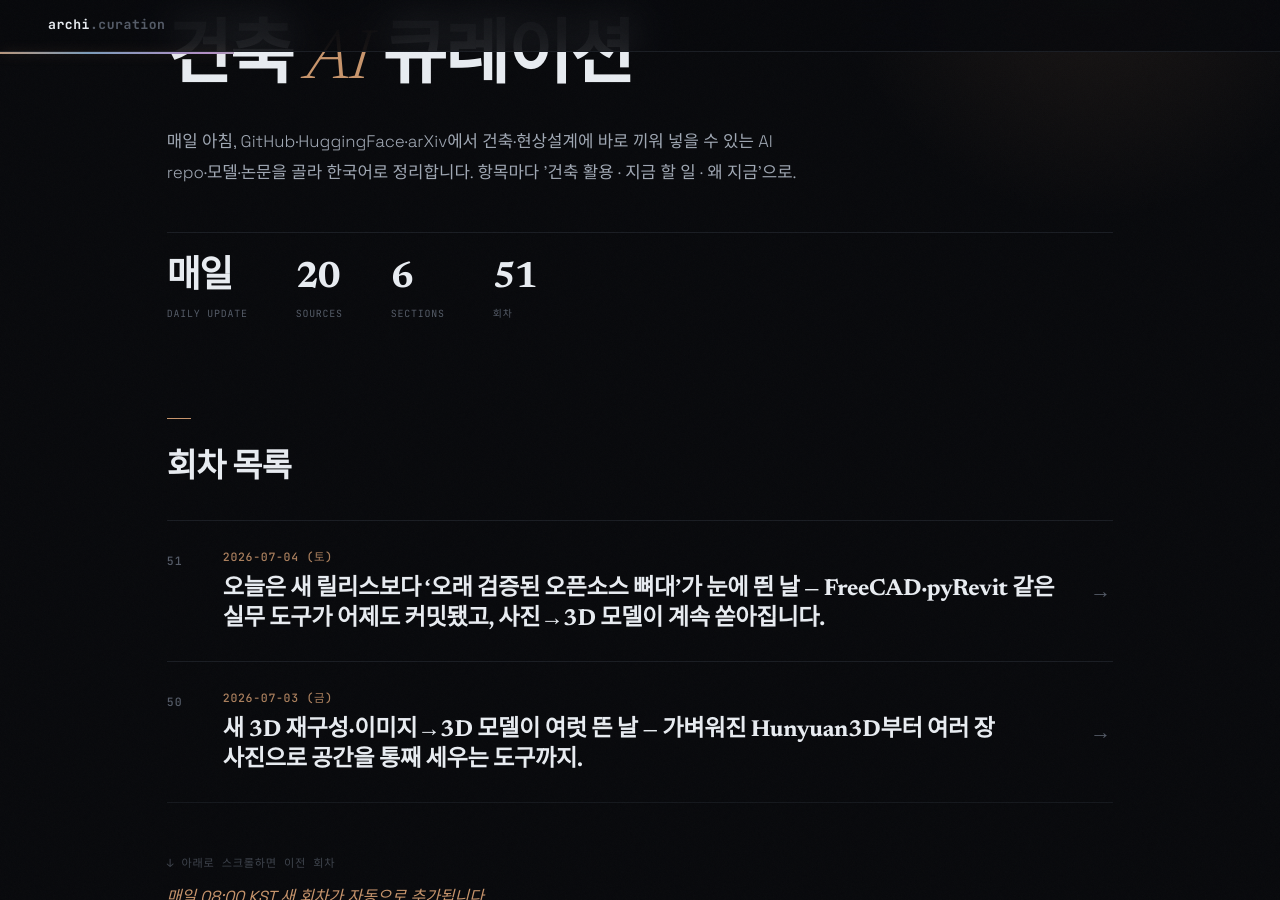
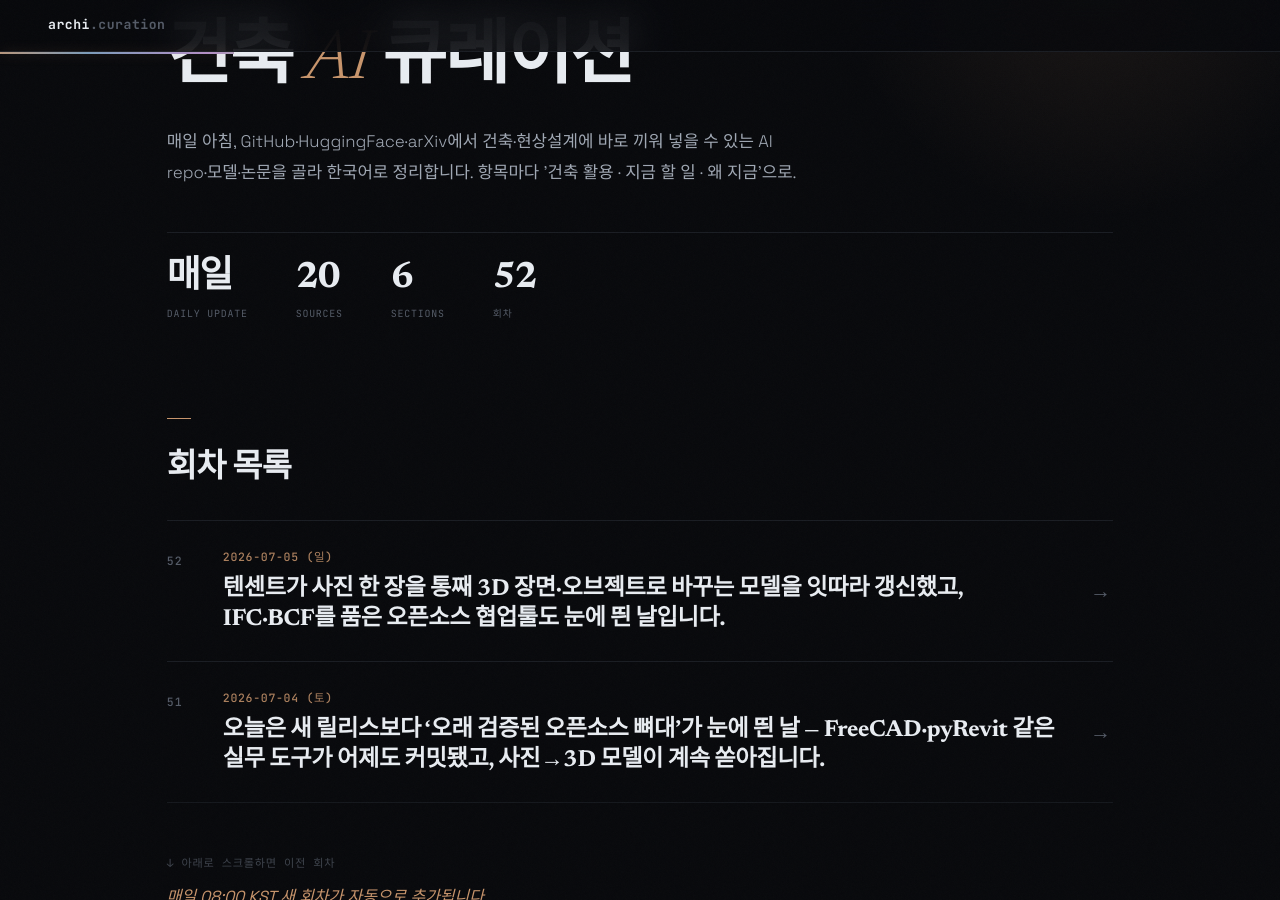
Before and after one commit to ghkch5gh-jpg/ainews-curation, a Jekyll site: the page built from index.md, in a window 1280 px wide and 900 px high, scrolled down 190 px. Built offline with Jekyll 4.4.1, drawn with Linux system fonts in a browser that asks for light colours; some web fonts are replaced.

Commit message:
daily: 2026-07-05

```diff
--- /dev/null
+++ b/2026-07-05_일.md
@@ -0,0 +1,111 @@
+---
+title: 2026-07-05 (일)
+eyebrow: ARCH · AI CURATION
+hero_title: "2026 · 07 · 05 <em>(일)</em>"
+description: "텐센트가 사진 한 장을 통째 3D 장면·오브젝트로 바꾸는 모델을 잇따라 갱신했고, IFC·BCF를 품은 오픈소스 협업툴도 눈에 띈 날입니다."
+summary: 텐센트가 사진 한 장을 통째 3D 장면·오브젝트로 바꾸는 모델을 잇따라 갱신했고, IFC·BCF를 품은 오픈소스 협업툴도 눈에 띈 날입니다.
+---
+
+<div class="news">
+<section class="news-flow-sec reveal"><h2 class="news-flow__t">이번 회차 흐름</h2><div class="news-flow"><p>안녕하세요! 오늘은 '사진 한 장 → 3D'가 다시 주인공이었습니다. 텐센트가 장면 전체를 만들어주는 HY-World 2.0과 단일 오브젝트용 Hunyuan3D 2.1을 함께 손봤고, arXiv에는 가우시안 스플래팅(사진 여러 장을 점 구름처럼 쌓아 3D로 재구성하는 방식)을 더 빠르고 깔끔하게 만드는 논문이 하루에도 여러 편 올라왔어요. 다만 이 논문들은 아직 공개 코드 링크가 확인되지 않아 오늘은 '흐름'으로만 짚습니다. 반대편에는 화려한 AI 대신, IFC 뷰어와 BCF 이슈 추적을 통째로 품은 오픈소스 협업툴처럼 실무를 조용히 받쳐주는 도구도 있었습니다. 새로 걸린 자료 자체는 많지 않았지만, '컨셉을 3D로 굳히는 쪽'과 '모델 위에서 협업·검토하는 쪽' 두 축이 뚜렷했던 하루예요.</p></div></section>
+<section class="news-sec">
+<h2 class="news-sec__t">오늘의 헤드라인</h2>
+<article class="ni reveal">
+  <header class="ni__h">
+    <span class="ni__n">01</span>
+    <a class="ni__t" href="https://huggingface.co/tencent/HY-World-2.0" target="_blank" rel="noopener">텐센트 HY-World 2.0 — 사진 한 장을 '걸어다닐 수 있는 3D 장면'으로 <span class="ni__arrow">↗</span></a>
+    <span class="ni__tr"><span class="ni__src">HuggingFace</span><span class="ni__score">7/10</span></span>
+  </header>
+  <p class="ni__body">이미지 한 장을 넣으면 오브젝트 하나가 아니라 공간·배경까지 통째로 3D 장면으로 만들어주는 모델입니다. 스케치업에서 손으로 매스를 쌓던 걸, 컨셉 렌더 한 장이 대신 세워주는 셈이에요. 앞서 나온 Hunyuan3D가 '물건 하나'를 3D로 떴다면, 이건 '주변 맥락이 있는 장면'을 노립니다. 무게는 있지만 HuggingFace(모델·코드가 모이는 저장소)에서 바로 받아 쓸 수 있습니다.</p>
+  <ul class="ni__pts"><li>단일 이미지 → 오브젝트가 아닌 '장면 전체' 3D 재구성</li><li>컨셉 렌더·대지 사진을 공간감 있는 3D 맥락으로 확장</li><li>HuggingFace에서 가중치 공개, 로컬 실행 가능</li></ul>
+  <div class="ni__meta">
+    <div class="ni__row"><dt>얻는 것</dt><dd>현상설계 초반, 손으로 그린 조감 컨셉 한 장을 돌려볼 수 있는 3D 장면으로 빠르게 굳혀 발주처 앞에서 마우스로 돌려 보여줄 수 있습니다. 아직 치수 정확도는 실시설계용이 아니라 '분위기·매스 확인용'으로 보는 게 솔직합니다.</dd></div>
+    <div class="ni__row ni__row--do"><dt>지금 할 일</dt><dd><p class="ni__do-text">HuggingFace 페이지에서 'Use this model' 안내를 따라 가중치를 내려받고, 컨셉 렌더 한 장을 넣어 장면이 얼마나 그럴듯하게 서는지 먼저 확인해보세요.</p></dd></div>
+    <div class="ni__row ni__row--why"><dt>왜 지금</dt><dd>장면 단위 생성은 오브젝트 단위보다 건축 맥락에 훨씬 가깝고, 텐센트가 이 계열을 빠르게 갱신 중이라 지금 손에 익혀둘 값어치가 있습니다.</dd></div>
+  </div>
+  <footer class="ni__f"><span class="ni__verified">✓ 원문 대조</span><a class="ni__story" href="https://huggingface.co/tencent/HY-World-2.0" target="_blank" rel="noopener">스토리 →</a></footer>
+</article>
+<article class="ni reveal">
+  <header class="ni__h">
+    <span class="ni__n">02</span>
+    <a class="ni__t" href="https://huggingface.co/tencent/Hunyuan3D-2.1" target="_blank" rel="noopener">Hunyuan3D 2.1 — 물건 사진을 OBJ로 뽑는 모델의 새 버전 <span class="ni__arrow">↗</span></a>
+    <span class="ni__tr"><span class="ni__src">HuggingFace</span><span class="ni__score">6/10</span></span>
+  </header>
+  <p class="ni__body">사진 속 물체 하나를 텍스처까지 입힌 3D 모델(OBJ 등)로 바꿔주는 도구의 최신 버전입니다. 가구·조형물·파사드 디테일 같은 걸 사진 찍듯 넣으면 3D 파일이 나온다고 보면 됩니다. 이전 2.0 대비 형상·질감 품질을 다듬은 갱신판이에요. 앞선 회차에서 다룬 2.0과는 별개 버전이라 '업데이트'로 소개합니다.</p>
+  <ul class="ni__pts"><li>단일 이미지 → 텍스처 포함 3D 메시(OBJ/GLB) 생성</li><li>2.0 대비 형상·질감 품질 개선한 새 버전</li><li>가구·조형물·디테일 목업을 빠르게 3D 자산화</li></ul>
+  <div class="ni__meta">
+    <div class="ni__row"><dt>얻는 것</dt><dd>현상 패널이나 실내 투시도에 넣을 소품·가구·장식 요소를 사진 몇 장으로 3D 자산으로 만들어 Rhino·SketchUp 장면에 바로 배치할 수 있습니다. 건물 전체가 아니라 '부분 오브젝트' 채우기에 잘 맞습니다.</dd></div>
+    <div class="ni__row ni__row--do"><dt>지금 할 일</dt><dd><p class="ni__do-text">HuggingFace에서 2.1 카드를 열어 예제 이미지로 한 번 돌려보고, 나온 메시를 Rhino나 Blender로 불러와 면 품질을 확인해보세요.</p></dd></div>
+    <div class="ni__row ni__row--why"><dt>왜 지금</dt><dd>image-to-3d 계열 경쟁이 치열해 버전 갱신이 잦은데, 부분 오브젝트 품질은 이미 실무 배치에 쓸 만한 수준에 올라왔습니다.</dd></div>
+  </div>
+  <footer class="ni__f"><span class="ni__verified">✓ 원문 대조</span><a class="ni__story" href="https://huggingface.co/tencent/Hunyuan3D-2.1" target="_blank" rel="noopener">스토리 →</a></footer>
+</article>
+<article class="ni reveal">
+  <header class="ni__h">
+    <span class="ni__n">03</span>
+    <a class="ni__t" href="https://github.com/opf/openproject" target="_blank" rel="noopener">OpenProject — IFC 뷰어와 BCF 이슈추적을 품은 오픈소스 협업툴 <span class="ni__arrow">↗</span></a>
+    <span class="ni__tr"><span class="ni__src">GitHub</span><span class="ni__score">6/10</span></span>
+  </header>
+  <p class="ni__body">일정·이슈·문서를 한곳에서 관리하는 오픈소스 프로젝트 관리 도구입니다. 건축 쪽에서 반가운 건 IFC 모델 뷰어와 BCF(모델 위 이슈를 주고받는 표준) 기능이 들어 있다는 점인데, 이 부분은 발췌 원문에서는 확인되지 않으니 실제 카드에서 다시 확인하는 게 좋습니다. 서버에 직접 깔아 내부용으로 돌릴 수 있어 외부 SaaS에 자료를 안 올려도 됩니다. '오픈소스 프로젝트 관리 소프트웨어'라는 성격은 원문에서 확인됩니다.</p>
+  <ul class="ni__pts"><li>일정·이슈·문서 관리 + IFC 뷰어 + BCF 이슈추적 내장</li><li>직접 설치형(self-host) — 사내에서 데이터 보관 통제 가능</li><li>오픈소스, 활발한 최신 커밋(7월 초 갱신)</li></ul>
+  <div class="ni__meta">
+    <div class="ni__row"><dt>얻는 것</dt><dd>설계 협의에서 나온 도면·모델 문제를 BCF로 모델 좌표에 콕 찍어 주고받고, 그 이슈를 일정과 함께 한 화면에서 관리할 수 있습니다(BIM 기능은 원문 미확인). 상용 BIM 협업 도구가 부담될 때 자체 서버 대안으로 시도해볼 만합니다.</dd></div>
+    <div class="ni__row ni__row--do"><dt>지금 할 일</dt><dd><p class="ni__do-text"><code class="ni__code">git clone https://github.com/opf/openproject</code> 후 도커(Docker) 설치 가이드로 띄우고, IFC 파일 하나 올려 BCF 이슈를 한 건 달아보세요.</p></dd></div>
+    <div class="ni__row ni__row--why"><dt>왜 지금</dt><dd>BIM 협업을 외부 유료 서비스에 의존하기 부담스러운 팀이 늘면서, IFC·BCF를 갖춘 자체 설치형 도구의 실무 가치가 커지고 있습니다.</dd></div>
+  </div>
+  <footer class="ni__f"><span class="ni__verified"></span><a class="ni__story" href="https://github.com/opf/openproject" target="_blank" rel="noopener">스토리 →</a></footer>
+</article>
+</section>
+<section class="news-sec">
+<h2 class="news-sec__t">핫 레포</h2>
+<article class="ni reveal">
+  <header class="ni__h">
+    <span class="ni__n">04</span>
+    <a class="ni__t" href="https://github.com/mehanix/arcada" target="_blank" rel="noopener">Arcada — 브라우저에서 그리는 가벼운 평면도 툴 <span class="ni__arrow">↗</span></a>
+    <span class="ni__tr"><span class="ni__src">GitHub</span><span class="ni__score">5/10</span></span>
+  </header>
+  <p class="ni__body">웹 브라우저에서 방·벽을 그려 평면도를 만드는 오픈소스 도구입니다(React + pixi.js로 제작). 오토캐드를 켜기엔 무겁고 손그림은 아쉬울 때 쓰는, 가벼운 웹 플로어플래너로 보면 됩니다. AI 기능은 아니고 순수 드로잉 도구라는 점은 솔직히 밝혀둡니다. 코드가 공개돼 있어 자기 워크플로우에 맞게 뜯어고칠 수 있습니다.</p>
+  <ul class="ni__pts"><li>브라우저 기반 평면도·인테리어 배치 드로잉</li><li>React·pixi.js 오픈소스 — 커스터마이즈 자유</li><li>AI 아님 — 빠른 컨셉 평면 스케치용</li></ul>
+  <div class="ni__meta">
+    <div class="ni__row"><dt>얻는 것</dt><dd>초기 협의 때 발주처와 화면 공유하며 즉석에서 방 배치를 그려 보이거나, 자체 평면 생성 실험의 프론트엔드 뼈대로 재활용할 수 있습니다. 정밀 실시도면용은 아닙니다.</dd></div>
+    <div class="ni__row ni__row--do"><dt>지금 할 일</dt><dd><p class="ni__do-text"><code class="ni__code">git clone https://github.com/mehanix/arcada</code> 후 로컬에서 띄워 방 배치를 몇 개 그려보고, 자기 도구의 평면 편집 UI 참고 코드로 살펴보세요.</p></dd></div>
+    <div class="ni__row ni__row--why"><dt>왜 지금</dt><dd>AI 평면 생성 모델이 늘면서, 결과를 사람이 손보는 가벼운 웹 편집 UI의 수요가 함께 커지고 있습니다.</dd></div>
+  </div>
+  <footer class="ni__f"><span class="ni__verified">✓ 원문 대조</span><a class="ni__story" href="https://github.com/mehanix/arcada" target="_blank" rel="noopener">스토리 →</a></footer>
+</article>
+</section>
+<section class="news-sec">
+<h2 class="news-sec__t">모델 · 데이터셋</h2>
+<article class="ni reveal">
+  <header class="ni__h">
+    <span class="ni__n">05</span>
+    <a class="ni__t" href="https://huggingface.co/google/tabfm-1.0.0-pytorch" target="_blank" rel="noopener">google/tabFM — 표 데이터를 학습 없이 예측하는 기반 모델 <span class="ni__arrow">↗</span></a>
+    <span class="ni__tr"><span class="ni__src">HuggingFace</span><span class="ni__score">4/10</span></span>
+  </header>
+  <p class="ni__body">엑셀 같은 표 형태 데이터를 별도 학습 없이 바로 예측·분류해주는 구글의 기반 모델(foundation model — 미리 크게 학습해두고 여러 일에 갖다 쓰는 AI)입니다. 보통 표 예측은 데이터마다 모델을 새로 학습해야 했는데, 이건 표를 넣으면 곧바로 답을 냅니다(분류·회귀 모두 지원). 건축 직결 도구는 아니고 재료 기술로 분류합니다. 실무 표 데이터에 얹어볼 수 있는지 실험 대상으로 봐두면 됩니다.</p>
+  <ul class="ni__pts"><li>표(스프레드시트) 데이터 대상 무학습 예측·분류</li><li>데이터마다 모델을 새로 만들 필요 없음</li><li>건축 직결 아님 — 실험용 재료 기술</li></ul>
+  <div class="ni__meta">
+    <div class="ni__row"><dt>얻는 것</dt><dd>면적표·공사비 항목·에너지 성능 같은 표 데이터에서 빠진 값 추정이나 유형 분류를 가볍게 시험해볼 수 있습니다. 실무 투입 전 정확도 검증이 반드시 필요합니다.</dd></div>
+    <div class="ni__row ni__row--do"><dt>지금 할 일</dt><dd><p class="ni__do-text">HuggingFace 카드의 예제로 작은 표 하나를 넣어 예측을 돌려보고, 자기 면적·비용 표에서 얼마나 맞는지 감을 잡아보세요.</p></dd></div>
+    <div class="ni__row ni__row--why"><dt>왜 지금</dt><dd>표 데이터용 기반 모델이 이제 막 실용권에 들어와, 건축 정량 데이터에도 슬슬 얹어볼 만한 시점입니다.</dd></div>
+  </div>
+  <footer class="ni__f"><span class="ni__verified">✓ 원문 대조</span><a class="ni__story" href="https://huggingface.co/google/tabfm-1.0.0-pytorch" target="_blank" rel="noopener">스토리 →</a></footer>
+</article>
+<article class="ni reveal">
+  <header class="ni__h">
+    <span class="ni__n">06</span>
+    <a class="ni__t" href="https://huggingface.co/cvlab/zero123-weights" target="_blank" rel="noopener">Zero-1-to-3 (zero123) 가중치 — 단일 이미지로 다른 각도 만들기의 고전 <span class="ni__arrow">↗</span></a>
+    <span class="ni__tr"><span class="ni__src">HuggingFace</span><span class="ni__score">4/10</span></span>
+  </header>
+  <p class="ni__body">사진 한 장을 주면 그 물체를 다른 각도에서 본 모습을 만들어내는, image-to-3d 계열의 초창기 대표 모델 가중치입니다(컬럼비아대 CV Lab 공개). 요즘 최신 모델들의 뿌리 격이라, 원리를 이해하거나 가벼운 실험용으로 참고하기 좋습니다. 다만 공개 시점이 오래돼 품질·속도는 최신 모델에 뒤처집니다. 최신 도구를 쓰되 개념을 잡고 싶을 때 열어볼 자료입니다.</p>
+  <ul class="ni__pts"><li>단일 이미지 → 새로운 시점(각도) 생성의 고전 모델</li><li>최신 image-to-3d 계열의 개념적 뿌리</li><li>오래된 버전 — 실무보단 학습·참고용</li></ul>
+  <div class="ni__meta">
+    <div class="ni__row"><dt>얻는 것</dt><dd>'사진 한 장으로 3D가 어떻게 나오는가'의 원리를 직접 돌려보며 이해할 수 있어, 최신 모델을 고를 때 판단 기준을 세우는 데 도움이 됩니다. 실제 산출물 품질은 앞의 텐센트 모델들을 쓰는 게 낫습니다.</dd></div>
+    <div class="ni__row ni__row--do"><dt>지금 할 일</dt><dd><p class="ni__do-text">시간이 나면 HuggingFace에서 가중치를 받아 예제 한 장으로 시점 생성을 돌려보고, 최신 모델 결과와 품질 차이를 비교해보세요.</p></dd></div>
+    <div class="ni__row ni__row--why"><dt>왜 지금</dt><dd>최신 3D 생성이 쏟아지는 지금, 계보의 출발점을 한 번 짚어두면 새 모델을 훨씬 빠르게 이해할 수 있습니다.</dd></div>
+  </div>
+  <footer class="ni__f"><span class="ni__verified">✓ 원문 대조</span><a class="ni__story" href="https://huggingface.co/cvlab/zero123-weights" target="_blank" rel="noopener">스토리 →</a></footer>
+</article>
+</section>
+<div class="news-outro"><span class="news-outro__t">맺음말</span><p>요즘 3D 생성 모델은 '더 예쁘게'보다 '더 빠르게·더 정확하게'로 무게추가 옮겨가는 느낌입니다. 컨셉 단계에서 이미지를 3D로 굳히는 일은 이제 거의 버튼 하나 수준까지 왔고, 남은 승부처는 그 결과를 실제 BIM·협업 흐름에 어떻게 얹느냐인 것 같아요. 화려한 생성 모델과 묵묵한 협업툴을 양손에 쥐고 있으면, 현상설계에서 아이디어부터 검토까지 한 줄로 이어붙일 날이 머지않았습니다.</p></div>
+</div>
--- a/index.md
+++ b/index.md
@@ -10,12 +10,13 @@ stats:
     lbl: "Sources"
   - num: "6"
     lbl: "Sections"
-  - num: "51"
+  - num: "52"
     lbl: "회차"
 ---
 
 ## 회차 목록
 
+- [2026-07-05 (일) — 텐센트가 사진 한 장을 통째 3D 장면·오브젝트로 바꾸는 모델을 잇따라 갱신했고, IFC·BCF를 품은 오픈소스 협업툴도 눈에 띈 날입니다.](2026-07-05_일.html)
 - [2026-07-04 (토) — 오늘은 새 릴리스보다 '오래 검증된 오픈소스 뼈대'가 눈에 띈 날 — FreeCAD·pyRevit 같은 실무 도구가 어제도 커밋됐고, 사진→3D 모델이 계속 쏟아집니다.](2026-07-04_토.html)
 - [2026-07-03 (금) — 새 3D 재구성·이미지→3D 모델이 여럿 뜬 날 — 가벼워진 Hunyuan3D부터 여러 장 사진으로 공간을 통째 세우는 도구까지.](2026-07-03_금.html)
 - [2026-07-02 (목) — 사진 한 장→3D(TRELLIS·ReLi3D)와 반사 편집형 가우시안이 주목받고, 큰 LLM은 압축·로컬화가 화두였던 날.](2026-07-02_목.html)
```
